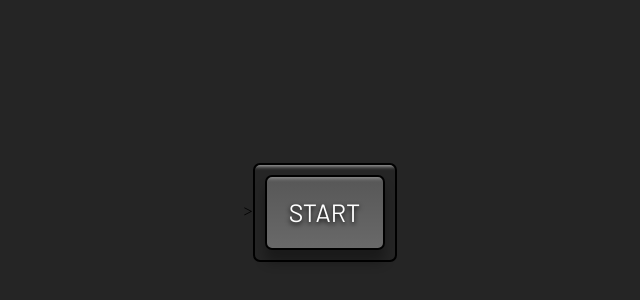
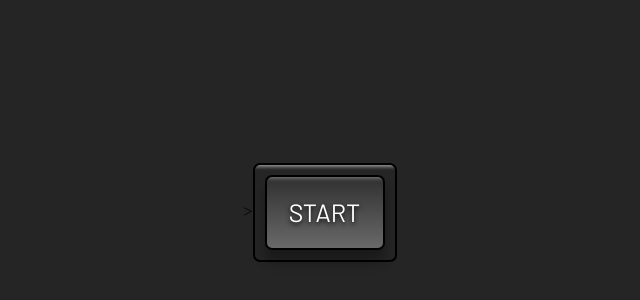
Before and after one commit to Apooruv/pip, a plain HTML site: page index.html in a window 1280 px wide. Shown: the part 188-488 px from the top of the page, without its empty margins (320-960 px from the left). Drawn offline with Linux system fonts and the light colour scheme.

Commit message:
Update style.css

```diff
--- a/style.css
+++ b/style.css
@@ -29,14 +29,14 @@ button {
   font-size: 25px;
   color: white;
   text-shadow: 0 2px 5px black;
-  background: linear-gradient(to top, #696969, #575757);
+  background: linear-gradient(to top, #696969, #303030);
   border: 2px solid black;
   border-radius: 7px;
   box-shadow: inset 0 20px 4px -19px rgba(255, 255, 255, 0.4), 0 12px 12px 0 rgba(0, 0, 0, 0.3);
 }
 
 button:hover {
-  background: linear-gradient(to bottom, #696969, #575757);
+  background: linear-gradient(to bottom, #696969, #303030);
 }
 
 button:active {
```
